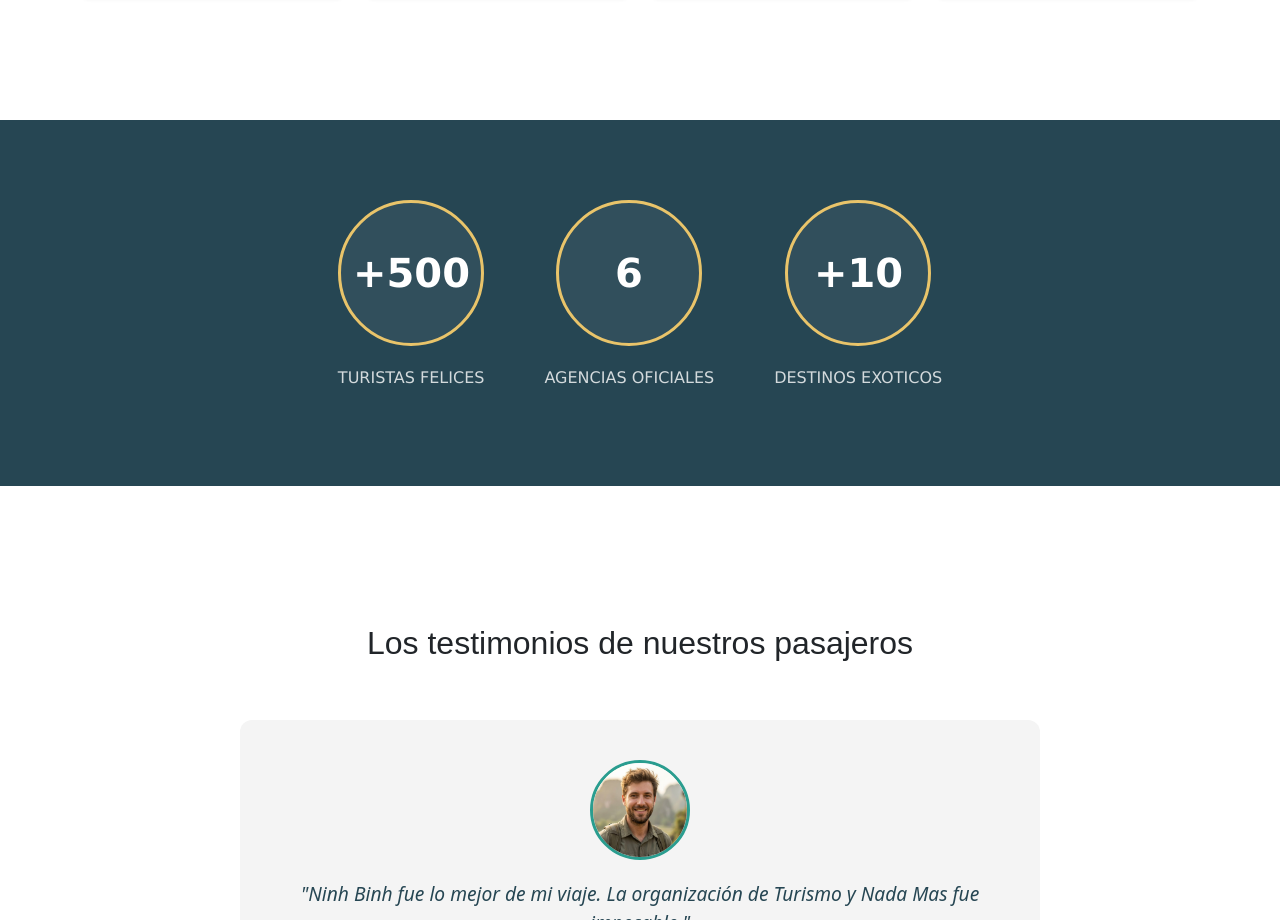
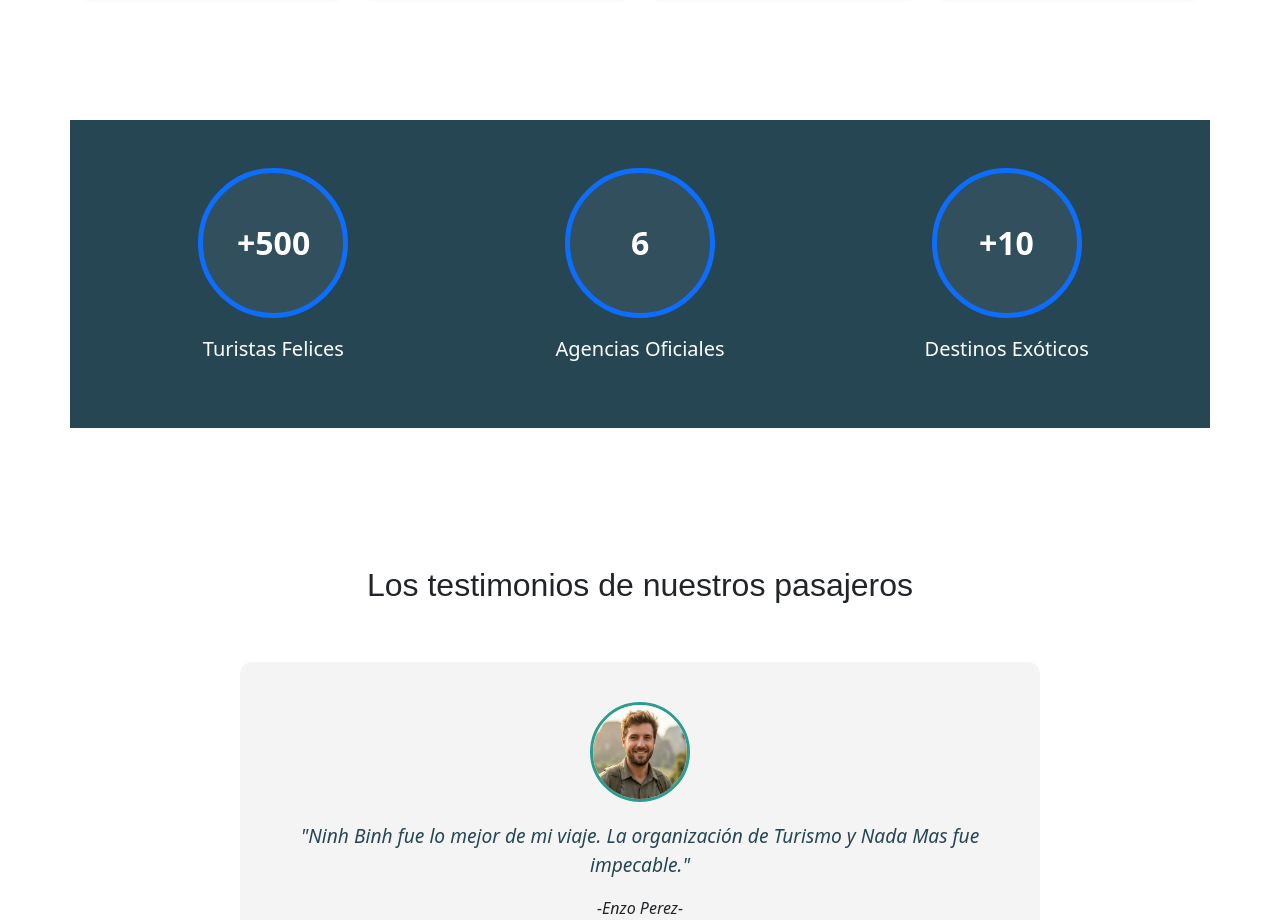
Before and after one commit to JuanCarrizo9/TP1-PySW, a website: page index.html in a window 1280 px wide. Shown: the part 1480-2400 px from the top of the page. Drawn offline with nearby package versions, Linux system fonts and the light colour scheme.

Commit message:
Stats con JQuery

```diff
--- a/index.html
+++ b/index.html
@@ -122,30 +122,31 @@
         </section>
 
         <!-- ESTADISTICAS: Circulos con numeros -->
-        <section class="stats">
-            <div class="contenedor-stats">
-
-                <div class="stat-item">
-                    <div class="stat-circle">
-                        <span class="numero">+500</span>
+        <section class="stats py-5 stats-section container ">
+            <div class="container text-center ">
+        <div class="row g-2 justify-content-center">
+            <div class="col-12 col-md-4 d-flex flex-column align-items-center">
+                <div class="stat-circle d-flex align-items-center justify-content-center border border-primary border-5 rounded-circle mb-3" style="width: 140px; height: 140px;">
+                    <span class="numero h2 fw-bold mb-0">+500</span>
                 </div>
-                    <p>Turistas Felices</p>
+                <p class="lead text-white">Turistas Felices</p>
             </div>
 
-                <div class="stat-item">
-                    <div class="stat-circle">
-                        <span class="numero">6</span>
+            <div class="col-12 col-md-4 d-flex flex-column align-items-center">
+                <div class="stat-circle d-flex align-items-center justify-content-center border border-primary border-5 rounded-circle mb-3" style="width: 140px; height: 140px;">
+                    <span class="numero h2 fw-bold mb-0">6</span>
                 </div>
-                    <p>Agencias Oficiales</p>
+                <p class="lead text-white">Agencias Oficiales</p>
             </div>
 
-                <div class="stat-item">
-                    <div class="stat-circle">
-                        <span class="numero">+10</span>
+            <div class="col-12 col-md-4 d-flex flex-column align-items-center">
+                <div class="stat-circle d-flex align-items-center justify-content-center border border-primary border-5 rounded-circle mb-3" style="width: 140px; height: 140px;">
+                    <span class="numero h2 fw-bold mb-0">+10</span>
                 </div>
-                    <p>Destinos Exoticos</p>
+                <p class="lead text-white">Destinos Exóticos</p>
             </div>
 
+        </div>
     </div>
 </section>
 
@@ -226,8 +227,9 @@
 
         </div>
     </footer>
+    <script src="https://code.jquery.com/jquery-3.7.1.min.js"></script>
     <script src="https://cdn.jsdelivr.net/npm/bootstrap@5.3.3/dist/js/bootstrap.bundle.min.js"></script>
-    <script src="https://code.jquery.com/jquery-3.7.1.min.js"></script>
+
 
     <script src="./js/main.js"></script>
 </body>
--- a/js/main.js
+++ b/js/main.js
@@ -55,3 +55,42 @@
         }, { threshold: 0.15 });
 
         elementos.forEach(el => observer.observe(el));
+
+        // STATS CON JQUERY
+
+       $(document).ready(function() {
+    // 1. Creamos el observador
+    const observer = new IntersectionObserver((entries) => {
+        entries.forEach(entry => {
+            // Si la sección es visible en la pantalla
+            if (entry.isIntersecting) {
+                iniciarAnimacion();
+                observer.unobserve(entry.target); // Dejamos de vigilar para que solo lo haga una vez
+            }
+        });
+    }, { threshold: 0.5 }); // Se activa cuando se ve el 50% de la sección
+
+    // 2. Le decimos qué vigilar (la sección .stats)
+    const target = document.querySelector('.stats');
+    if (target) {
+        observer.observe(target);
+    }
+
+    // 3. Metemos tu lógica de animación en una función
+    function iniciarAnimacion() {
+        $('.numero').each(function () {
+            let valorFinal = parseInt($(this).text().replace(/[^0-9]/g, ''));
+            let tienePlus = $(this).text().includes('+');
+
+            $(this).prop('Counter', 0).animate({
+                Counter: valorFinal
+            }, {
+                duration: 2000,
+                easing: 'swing',
+                step: function (now) {
+                    $(this).text((tienePlus ? "+" : "") + Math.ceil(now));
+                }
+            });
+        });
+    }
+});
--- a/styles/index.css
+++ b/styles/index.css
@@ -143,10 +143,17 @@
     margin-bottom: 20px;
     background: rgba(255, 255, 255, 0.05);
     transition: var(--transicion-suave);
+    color: var(--blanco);
 }
 
 .stat-circle:hover {
     background-color: var(--acento);
+
+    transform: rotate(10deg);
+}
+
+body.dark-mode .stat-circle:hover {
+    background-color: var(--gris-claro);
     color: var(--negro);
     transform: rotate(10deg);
 }
```
Also changed, not shown: styles/main.css (line endings or trailing spaces). Lines whose indentation alone changed are shown as unchanged.
